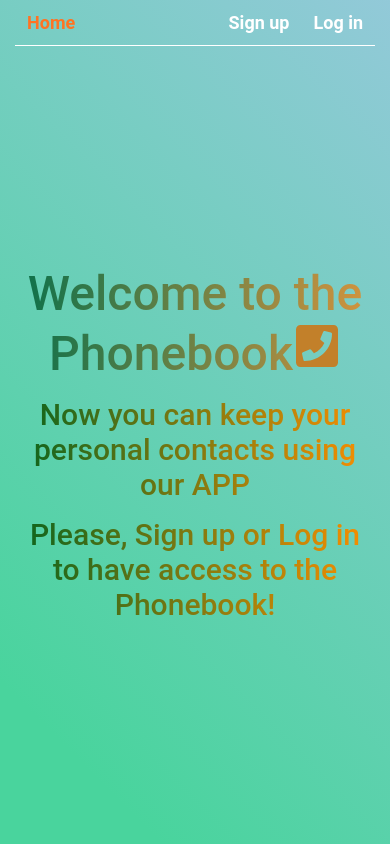
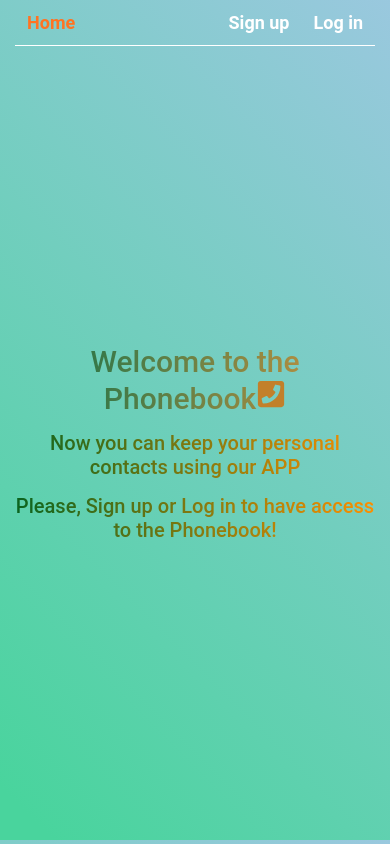
Before and after one commit to Dmitri-Rudomanov/goit-react-hw-08-phonebook, a React (Create React App) app: page / in a window 390 px wide. Built offline with nearby package versions, Linux system fonts and the light colour scheme.

Commit message:
style-fixes

```diff
--- a/src/components/Container/Container.module.css
+++ b/src/components/Container/Container.module.css
@@ -19,5 +19,18 @@ body {
     animation: move 5s ease infinite;
     transform: translate3d(0, 0, 0);
     background: linear-gradient(45deg, #49D49D 10%, #A2C7E5 90%);
-    height: 100vh
+    height: 100%
 }
+@keyframes move {
+    0% {
+        background-position: 0 0
+    }
+
+    50% {
+        background-position: 100% 0
+    }
+
+    100% {
+        background-position: 0 0
+    }
+}
--- a/src/components/Filter/Filter.module.css
+++ b/src/components/Filter/Filter.module.css
@@ -5,9 +5,9 @@
     margin: 25px 0 15px 0;
 }
 .input{
+        width: 100%;
         font-size: 20px;
-        display: block;
-        width: 400px;
+        max-width: 400px;
         padding: 10px;
         font-family: "Roboto";
         -webkit-appearance: none;
--- a/src/components/UserMenu/UserMenu.js
+++ b/src/components/UserMenu/UserMenu.js
@@ -12,7 +12,8 @@ export default function UserMenu() {
     <div className={s.container}>
       <img src={Avatar} alt="" width="32" className={s.avatar} />
       <span className={s.name}>
-        Welcome,<span className={s.user}>{name}</span>
+        <span className={s.welcome}>Welcome,</span>
+        <span className={s.user}>{name}</span>
       </span>
       <button
         type="button"
--- a/src/components/UserMenu/UserMenu.module.css
+++ b/src/components/UserMenu/UserMenu.module.css
@@ -36,3 +36,11 @@
 .btn:hover{
 background-color: #e0922c;
 }
+@media (max-width:400px) {
+    .welcome{
+        display: none;
+    }
+    .btn{
+        padding:12px ;
+    }
+}
--- a/src/components/views/RegisterViews.module.css
+++ b/src/components/views/RegisterViews.module.css
@@ -144,3 +144,12 @@ background-color: rgb(223, 209, 151);
         background-position: 0 0
     }
 }
+@media (max-width: 500px) {
+    .title {
+        font-size: 30px;
+    }
+
+    .Smallertitle {
+        font-size: 20px;
+    }
+}
```
